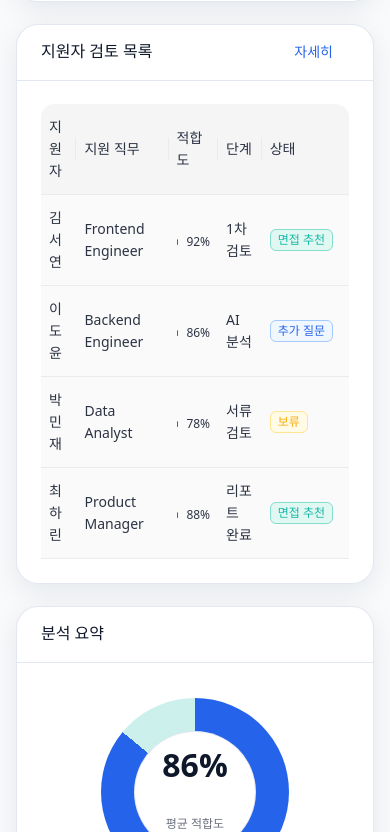
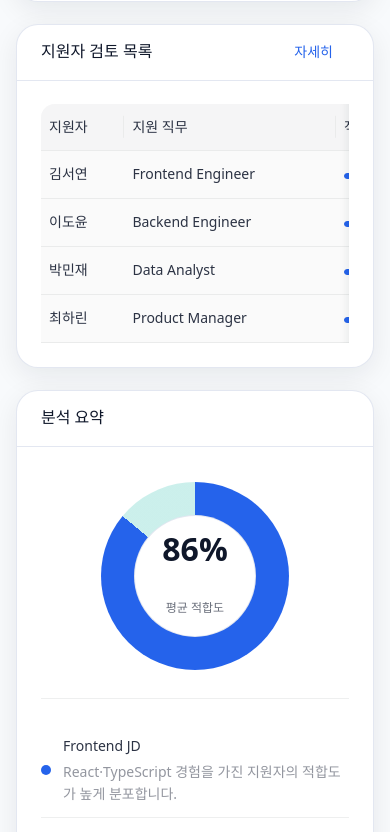
Before and after one commit to SKN26-Final-1st/Final_project_web, a React (Vite) app: page / in a window 390 px wide. Shown: the part 1017-1849 px from the top of the page. Built offline with nearby package versions, Linux system fonts and the light colour scheme.

Commit message:
feat(pages): improve dashboard table responsiveness
Enable horizontal scroll on the applicant table and wire the detail link to a placeholder alert.

```diff
--- a/src/pages/DashboardPage.tsx
+++ b/src/pages/DashboardPage.tsx
@@ -45,10 +45,21 @@ export function DashboardPage({ navigate, showAlert }: DashboardPageProps) {
 
       <Row gutter={[22, 22]} className="section-row">
         <Col xs={24} xl={15}>
-          <SectionCard title="지원자 검토 목록" extra={<Button type="link">자세히</Button>}>
+          <SectionCard
+            title="지원자 검토 목록"
+            extra={
+              <Button
+                type="link"
+                onClick={() => showAlert({ type: 'info', message: '지원자 상세 목록 화면은 API 연동 단계에서 연결됩니다.' })}
+              >
+                자세히
+              </Button>
+            }
+          >
             <Table
               size="middle"
               pagination={false}
+              scroll={{ x: 640 }}
               dataSource={applicants}
               columns={[
                 { title: '지원자', dataIndex: 'name' },
```
